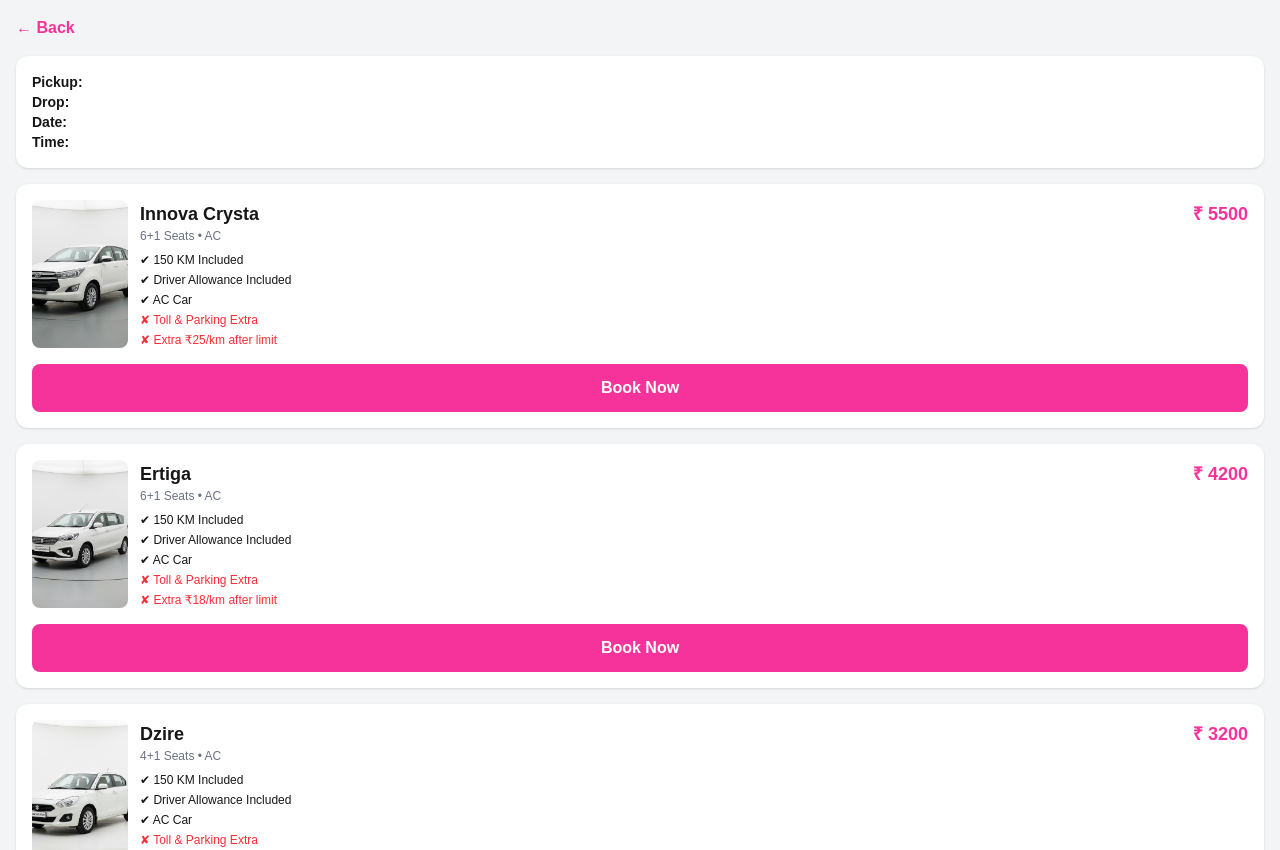
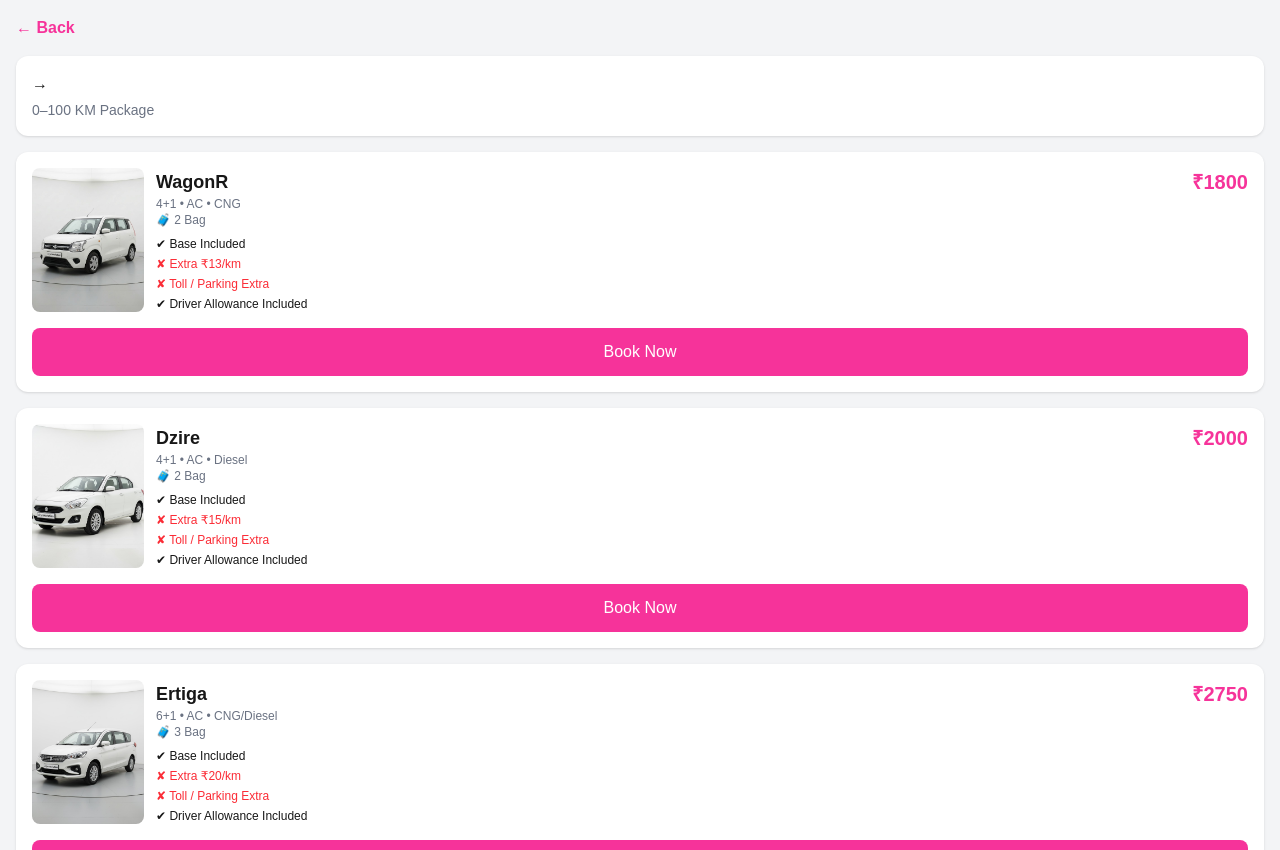
Before and after one commit to citycarsolution/city-cab, a Next.js app: page /results in a window 1280 px wide. Shown: the top 850 px of the page. Built offline with nearby package versions, Linux system fonts and the light colour scheme.

Commit message:
map ui + pricing system added

```diff
--- a/app/components/Header.tsx
+++ b/app/components/Header.tsx
@@ -6,7 +6,7 @@
       <div className="max-w-6xl mx-auto px-4 flex justify-between items-center h-14">
 
         <h1 className="font-bold text-lg text-pink-500">
-          CityCab
+          CityCabSolution
         </h1>
 
         <div className="flex gap-3">
--- a/app/components/Hero.tsx
+++ b/app/components/Hero.tsx
@@ -2,156 +2,200 @@
 
 import { useEffect, useState } from "react";
 import { useRouter } from "next/navigation";
+import dynamic from "next/dynamic";
+
+const MapView = dynamic(() => import("./MapView"), { ssr: false });
+
+type Mode = "rent" | "oneway" | "airport";
 
 export default function Hero() {
   const router = useRouter();
 
-  const services = [
-    {
-      title: "Mumbai to Pune OneWay Cab",
-      car: "Innova Crysta",
-      price: "₹5500",
-      bg: "/pune.png",
-      type: "oneway",
-    },
-    {
-      title: "Mumbai Airport Drop",
-      car: "Innova Crysta",
-      price: "₹2300",
-      bg: "/airport.png",
-      type: "airport",
-    },
-  ];
-
-  const [index, setIndex] = useState(0);
-  const [pickup, setPickup] = useState("");
+  const [mode, setMode] = useState<Mode>("oneway");
+  const [pickup, setPickup] = useState("Detecting location...");
   const [drop, setDrop] = useState("");
+  const [pkg, setPkg] = useState("8hr/80km");
   const [date, setDate] = useState("");
   const [time, setTime] = useState("");
+  const [loading, setLoading] = useState(false);
 
-  // AUTO SLIDE
+  const [fromCoords, setFromCoords] = useState<any>(null);
+  const [toCoords, setToCoords] = useState<any>(null);
+
+  // 🔥 AUTO LOCATION (GPS)
   useEffect(() => {
-    const interval = setInterval(() => {
-      setIndex((i) => (i + 1) % services.length);
-    }, 4000);
-    return () => clearInterval(interval);
-  }, []);
+    navigator.geolocation.getCurrentPosition(
+      async (pos) => {
+        const lat = pos.coords.latitude;
+        const lon = pos.coords.longitude;
 
-  // AUTO DATE + TIME
-  useEffect(() => {
+        setFromCoords({ lat, lon });
+
+        // reverse geocode (address)
+        const res = await fetch(
+          `https://nominatim.openstreetmap.org/reverse?format=json&lat=${lat}&lon=${lon}`
+        );
+        const data = await res.json();
+
+        setPickup(data.display_name || "Current Location");
+      },
+      () => {
+        setPickup("Mumbai"); // fallback
+      }
+    );
+
     const now = new Date();
     now.setHours(now.getHours() + 1);
 
     setDate(now.toISOString().split("T")[0]);
     setTime(now.toTimeString().slice(0, 5));
-
-    setPickup("Mumbai, Maharashtra, India");
-    setDrop("Mumbai Airport T1 / T2");
   }, []);
 
-  // SWITCH DROP
+  // MODE CHANGE
   useEffect(() => {
-    if (services[index].type === "airport") {
-      setDrop("Mumbai Airport T1 / T2");
-    } else {
-      setDrop("Pune, Maharashtra, India");
+    if (mode === "airport") setDrop("Mumbai Airport");
+    if (mode === "oneway") setDrop("Pune");
+    if (mode === "rent") setDrop("");
+  }, [mode]);
+
+  // 📍 GET COORDS
+  const getCoords = async (place: string) => {
+    const res = await fetch(
+      `https://nominatim.openstreetmap.org/search?format=json&q=${encodeURIComponent(
+        place + ", India"
+      )}&limit=1`
+    );
+    const data = await res.json();
+
+    if (!data.length) return null;
+
+    return {
+      lat: parseFloat(data[0].lat),
+      lon: parseFloat(data[0].lon),
+    };
+  };
+
+  // 🚗 DISTANCE
+  const getDistance = async (from: any, to: any) => {
+    const res = await fetch(
+      `https://router.project-osrm.org/route/v1/driving/${from.lon},${from.lat};${to.lon},${to.lat}?overview=false`
+    );
+    const data = await res.json();
+    return data.routes[0].distance / 1000;
+  };
+
+  // 💰 FARE
+  const calculateFare = (km: number) => {
+    return Math.round(500 + km * 12);
+  };
+
+  const handleSearch = async () => {
+    setLoading(true);
+
+    try {
+      let from = fromCoords;
+
+      if (!from) {
+        from = await getCoords(pickup);
       }
-  }, [index]);
 
-  const handleSearch = () => {
+      let to = from;
+
+      if (mode !== "rent") {
+        to = await getCoords(drop);
+      }
+
+      if (!from || !to) {
+        alert("Location error");
+        setLoading(false);
+        return;
+      }
+
+      setFromCoords(from);
+      setToCoords(to);
+
+      const km = await getDistance(from, to);
+      const fare = calculateFare(km);
+
       router.push(
-      `/results?pickup=${pickup}&drop=${drop}&date=${date}&time=${time}`
+        `/results?mode=${mode}&pickup=${pickup}&drop=${drop}&km=${km.toFixed(
+          1
+        )}&fare=${fare}&date=${date}&time=${time}&pkg=${pkg}`
       );
+    } catch {
+      alert("Something went wrong");
+    }
+
+    setLoading(false);
   };
 
   return (
-    <section className="relative isolate h-[85vh] md:h-screen flex items-end md:items-center overflow-hidden">
+    <section className="min-h-screen flex items-center justify-center bg-black px-4">
+      <div className="bg-white p-5 rounded-xl w-full max-w-md">
 
-      {/* BACKGROUND */}
-      <div
-        className="absolute inset-0 bg-cover bg-center"
-        style={{ backgroundImage: `url(${services[index].bg})` }}
+        <h2 className="font-bold mb-3">Quick Booking</h2>
+
+        {/* MODE */}
+        <div className="flex gap-2 mb-3">
+          {["rent", "oneway", "airport"].map((m: any) => (
+            <button
+              key={m}
+              onClick={() => setMode(m)}
+              className={`flex-1 py-2 rounded ${
+                mode === m ? "bg-pink-500 text-white" : "border"
+              }`}
+            >
+              {m}
+            </button>
+          ))}
+        </div>
+
+        {/* PICKUP AUTO */}
+        <input
+          value={pickup}
+          readOnly
+          className="border w-full p-2 bg-gray-100"
         />
 
-      {/* DARK OVERLAY (SAFE) */}
-      <div className="absolute inset-0 bg-black/50 pointer-events-none" />
+        {/* DROP */}
+        {mode !== "rent" && (
+          <input
+            value={drop}
+            onChange={(e) => setDrop(e.target.value)}
+            className="border w-full p-2 mt-2"
+          />
+        )}
 
-      {/* CONTENT */}
-      <div className="relative z-10 w-full px-4 md:max-w-6xl mx-auto">
+        {/* PACKAGE */}
+        {mode === "rent" && (
+          <select
+            value={pkg}
+            onChange={(e) => setPkg(e.target.value)}
+            className="border w-full mt-2 p-2"
+          >
+            <option value="8hr/80km">8hr / 80km</option>
+            <option value="12hr/120km">12hr / 120km</option>
+          </select>
+        )}
 
-        {/* TEXT */}
-        <div className="text-white mb-4">
-
-          <h1 className="text-2xl md:text-5xl font-bold leading-tight">
-            {services[index].title}
-          </h1>
-
-          <p className="text-sm md:text-lg text-pink-400 font-semibold mt-1">
-            {services[index].car}
-          </p>
-
-          {/* PRICE FIX (NO BLUR) */}
-          <div className="mt-3 inline-block bg-black/40 px-4 py-2 rounded-lg">
-
-            <p className="text-xs text-gray-300">
-              Starting From
-            </p>
-
-            <p className="text-2xl md:text-4xl font-bold text-pink-400">
-              {services[index].price}
-            </p>
-
-          </div>
-
-        </div>
-
-        {/* FORM */}
-        <div className="bg-white rounded-xl p-4 shadow-xl w-full md:max-w-sm mt-4 md:mt-6">
-
-          <h2 className="font-semibold text-base mb-3">
-            Quick Booking
-          </h2>
-
-          <div className="flex gap-2 mb-3">
-            <button
-              onClick={() => setIndex(1)}
-              className={`flex-1 py-2 rounded ${
-                services[index].type === "airport"
-                  ? "bg-pink-500 text-white"
-                  : "border text-pink-500"
-              }`}
-            >
-              Airport
-            </button>
-
-            <button
-              onClick={() => setIndex(0)}
-              className={`flex-1 py-2 rounded ${
-                services[index].type === "oneway"
-                  ? "bg-pink-500 text-white"
-                  : "border text-pink-500"
-              }`}
-            >
-              Oneway
-            </button>
-          </div>
-
-          <input value={pickup} className="input" />
-          <input value={drop} className="input" />
-          <input type="date" value={date} className="input" />
-          <input type="time" value={time} className="input" />
+        <input type="date" value={date} onChange={(e)=>setDate(e.target.value)} className="border w-full mt-2 p-2" />
+        <input type="time" value={time} onChange={(e)=>setTime(e.target.value)} className="border w-full mt-2 p-2" />
 
         <button
           onClick={handleSearch}
-            className="w-full bg-pink-500 text-white py-3 rounded-lg mt-2"
+          className="w-full bg-pink-500 text-white p-3 mt-3"
         >
-            Check Fare
+          {loading ? "Calculating..." : "Check Fare"}
         </button>
 
+        {/* MAP */}
+        {fromCoords && toCoords && (
+          <div className="mt-4">
+            <MapView from={fromCoords} to={toCoords} />
           </div>
+        )}
 
       </div>
-
     </section>
   );
 }
--- /dev/null
+++ b/app/components/MapView.tsx
@@ -0,0 +1,43 @@
+"use client";
+
+import { MapContainer, TileLayer, Marker, Polyline } from "react-leaflet";
+import L from "leaflet";
+
+type Props = {
+  from: any;
+  to: any;
+};
+
+export default function MapView({ from, to }: Props) {
+  if (!from || !to) return null;
+
+  const center = [from.lat, from.lon];
+
+  return (
+    <MapContainer
+      center={center}
+      zoom={7}
+      style={{ height: "300px", width: "100%", borderRadius: "10px" }}
+    >
+      <TileLayer
+        attribution="&copy; OpenStreetMap"
+        url="https://{s}.tile.openstreetmap.org/{z}/{x}/{y}.png"
+      />
+
+      {/* Pickup Marker */}
+      <Marker position={[from.lat, from.lon]} />
+
+      {/* Drop Marker */}
+      <Marker position={[to.lat, to.lon]} />
+
+      {/* Route Line */}
+      <Polyline
+        positions={[
+          [from.lat, from.lon],
+          [to.lat, to.lon],
+        ]}
+        color="blue"
+      />
+    </MapContainer>
+  );
+}
--- a/app/results/ResultsClient.tsx
+++ b/app/results/ResultsClient.tsx
@@ -9,122 +9,140 @@
 
   const pickup = params.get("pickup") || "";
   const drop = params.get("drop") || "";
-  const date = params.get("date") || "";
-  const time = params.get("time") || "";
+  const mode = params.get("mode") || "oneway";
+  const pkg = params.get("pkg") || "8hr/80km";
+  const km = Number(params.get("km") || 100);
 
-  const isAirport = drop.toLowerCase().includes("airport");
+  const isAirport = mode === "airport";
+  const isRent = mode === "rent";
 
+  // 🔥 REAL BUSINESS PRICING
+  const pricing = {
+    oneway: {
+      baseKm: 100,
+      cars: {
+        WagonR: { price: 1800, extraKm: 13 },
+        Dzire: { price: 2000, extraKm: 15 },
+        Ertiga: { price: 2750, extraKm: 20 },
+        "Innova Crysta": { price: 4250, extraKm: 25 },
+      },
+    },
+
+    airport: {
+      cars: {
+        WagonR: { price: 650, extraKm: 13 },
+        Dzire: { price: 750, extraKm: 15 },
+        Ertiga: { price: 950, extraKm: 20 },
+        "Innova Crysta": { price: 2300, extraKm: 25 }, // 4hr/40km
+      },
+    },
+
+    rent: {
+      packages: {
+        "8hr/80km": {
+          WagonR: 2000,
+          Dzire: 2300,
+          Ertiga: 3000,
+          "Innova Crysta": 4000,
+        },
+        "12hr/120km": {
+          WagonR: 2500,
+          Dzire: 2900,
+          Ertiga: 3600,
+          "Innova Crysta": 4900,
+        },
+      },
+    },
+  };
+
+  // 🚗 CAR DATA
   const cars = [
-    {
-      name: "Innova Crysta",
-      price: isAirport ? 2300 : 5500,
-      extraKm: 25,
-      seats: "6+1",
-      img: "/crysta.jpg",
-      tag: "BEST",
-    },
-    {
-      name: "Ertiga",
-      price: isAirport ? 1800 : 4200,
-      extraKm: 18,
-      seats: "6+1",
-      img: "/ertiga.jpg",
-    },
-    {
-      name: "Dzire",
-      price: isAirport ? 1400 : 3200,
-      extraKm: 15,
-      seats: "4+1",
-      img: "/dzire.png",
-    },
+    { name: "WagonR", seats: "4+1", type: "CNG", luggage: "2 Bag", img: "/wagonr.jpg" },
+    { name: "Dzire", seats: "4+1", type: "Diesel", luggage: "2 Bag", img: "/dzire.png" },
+    { name: "Ertiga", seats: "6+1", type: "CNG/Diesel", luggage: "3 Bag", img: "/ertiga.jpg" },
+    { name: "Innova Crysta", seats: "6+1", type: "Diesel", luggage: "3 Bag", img: "/crysta.jpg" },
   ];
 
-  const [selectedCar, setSelectedCar] = useState<any>(null);
-  const [name, setName] = useState("");
-  const [phone, setPhone] = useState("");
-  const [address, setAddress] = useState("");
-
-  const handleBooking = () => {
-    if (!name || !phone || !address) {
-      alert("Fill all details");
-      return;
+  // 💰 PRICE FUNCTION
+  const getPrice = (carName: string) => {
+    if (isRent) {
+      return pricing.rent.packages[pkg][carName];
     }
 
-    const msg = `Booking Request
-Name: ${name}
-Phone: ${phone}
-Pickup: ${pickup}
-Drop: ${drop}
-Car: ${selectedCar.name}
-Price: ₹${selectedCar.price}`;
+    if (isAirport) {
+      return pricing.airport.cars[carName].price;
+    }
 
-    window.open(
-      `https://wa.me/919082552031?text=${encodeURIComponent(msg)}`
-    );
+    return pricing.oneway.cars[carName].price;
   };
 
+  const getExtraKm = (carName: string) => {
+    if (isAirport) return pricing.airport.cars[carName].extraKm;
+    return pricing.oneway.cars[carName].extraKm;
+  };
+
+  const [selectedCar, setSelectedCar] = useState<any>(null);
+
   return (
-    <main className="min-h-screen bg-gray-100 p-4 pb-24">
+    <main className="min-h-screen bg-gray-100 p-4">
 
-      {/* BACK */}
-      <button
-        onClick={() => router.back()}
-        className="text-pink-500 mb-4 font-semibold"
-      >
+      <button onClick={() => router.back()} className="text-pink-500 mb-4 font-semibold">
         ← Back
       </button>
 
-      {/* TRIP INFO */}
-      <div className="bg-white p-4 rounded-xl shadow mb-4 text-sm">
-        <p><b>Pickup:</b> {pickup}</p>
-        <p><b>Drop:</b> {drop}</p>
-        <p><b>Date:</b> {date}</p>
-        <p><b>Time:</b> {time}</p>
+      {/* TRIP */}
+      <div className="bg-white p-4 rounded-xl shadow mb-4">
+        <p className="font-semibold">{pickup}</p>
+        <p>→ {drop}</p>
+
+        <p className="text-sm text-gray-500 mt-1">
+          {isRent && pkg}
+          {isAirport && "Airport Transfer"}
+          {!isRent && !isAirport && "0–100 KM Package"}
+        </p>
       </div>
 
-      {/* CAR LIST */}
+      {/* CAR CARDS */}
       {cars.map((car, i) => (
-        <div key={i} className="bg-white p-4 rounded-xl shadow mb-4">
+        <div key={i} className="bg-white rounded-xl shadow mb-4 p-4">
 
           <div className="flex gap-3">
 
-            <img
-              src={car.img}
-              className="w-24 h-16 object-cover rounded-lg"
-            />
+            <img src={car.img} className="w-28 h-20 rounded-lg object-cover" />
 
             <div className="flex-1">
 
-              <div className="flex justify-between items-center">
+              <div className="flex justify-between">
                 <h3 className="font-bold text-lg">{car.name}</h3>
-
-                <span className="text-pink-500 font-bold text-lg">
-                  ₹ {car.price}
+                <span className="text-pink-500 text-xl font-bold">
+                  ₹{getPrice(car.name)}
                 </span>
               </div>
 
-              <p className="text-xs text-gray-500 mb-1">
-                {car.seats} Seats • AC
+              <p className="text-xs text-gray-500">
+                {car.seats} • AC • {car.type}
               </p>
 
-              {/* CONDITIONS */}
-              <div className="text-xs space-y-1 mt-2">
+              <p className="text-xs text-gray-500">
+                🧳 {car.luggage}
+              </p>
 
-                {isAirport ? (
+              {/* RULES */}
+              <div className="text-xs mt-2 space-y-1">
+
+                {!isRent && (
                   <>
-                    <p>✔ 4 Hours / 40 KM Included</p>
+                    <p>✔ Base Included</p>
+                    <p className="text-red-500">✘ Extra ₹{getExtraKm(car.name)}/km</p>
+                    <p className="text-red-500">✘ Toll / Parking Extra</p>
                     <p>✔ Driver Allowance Included</p>
-                    <p>✔ AC Car</p>
-                    <p className="text-red-500">✘ Toll & Parking Extra</p>
-                    <p className="text-red-500">✘ Extra ₹{car.extraKm}/km after limit</p>
                   </>
-                ) : (
+                )}
+
+                {isRent && (
                   <>
-                    <p>✔ 150 KM Included</p>
-                    <p>✔ Driver Allowance Included</p>
-                    <p>✔ AC Car</p>
-                    <p className="text-red-500">✘ Toll & Parking Extra</p>
-                    <p className="text-red-500">✘ Extra ₹{car.extraKm}/km after limit</p>
+                    <p>✔ {pkg} Included</p>
+                    <p className="text-red-500">✘ Extra ₹{getExtraKm(car.name)}/km</p>
                   </>
                 )}
 
@@ -134,10 +152,9 @@
 
           </div>
 
-          {/* BUTTON */}
           <button
             onClick={() => setSelectedCar(car)}
-            className="w-full mt-4 bg-pink-500 text-white py-3 rounded-lg font-semibold"
+            className="w-full mt-4 bg-pink-500 text-white py-3 rounded-lg"
           >
             Book Now
           </button>
@@ -145,53 +162,6 @@
         </div>
       ))}
 
-      {/* BOOKING MODAL */}
-      {selectedCar && (
-        <div className="fixed inset-0 bg-black/60 flex items-end md:items-center justify-center z-50">
-
-          <div className="bg-white w-full md:max-w-sm p-5 rounded-t-xl md:rounded-xl">
-
-            <h3 className="font-bold text-lg mb-3">
-              Book {selectedCar.name}
-            </h3>
-
-            <input
-              placeholder="Your Name"
-              onChange={(e) => setName(e.target.value)}
-              className="w-full mb-2 p-3 border rounded-lg"
-            />
-
-            <input
-              placeholder="Phone Number"
-              onChange={(e) => setPhone(e.target.value)}
-              className="w-full mb-2 p-3 border rounded-lg"
-            />
-
-            <textarea
-              placeholder="Pickup Address"
-              onChange={(e) => setAddress(e.target.value)}
-              className="w-full mb-3 p-3 border rounded-lg"
-            />
-
-            <button
-              onClick={handleBooking}
-              className="w-full bg-pink-500 text-white py-3 rounded-lg font-semibold"
-            >
-              Confirm Booking
-            </button>
-
-            <button
-              onClick={() => setSelectedCar(null)}
-              className="w-full mt-2 text-gray-500"
-            >
-              Cancel
-            </button>
-
-          </div>
-
-        </div>
-      )}
-
     </main>
   );
 }
--- a/package.json
+++ b/package.json
@@ -9,9 +9,11 @@
     "lint": "eslint"
   },
   "dependencies": {
+    "leaflet": "^1.9.4",
     "next": "16.2.4",
     "react": "19.2.4",
-    "react-dom": "19.2.4"
+    "react-dom": "19.2.4",
+    "react-leaflet": "^5.0.0"
   },
   "devDependencies": {
     "@tailwindcss/postcss": "^4",
```
Also changed, not shown: public/wagonr.jpg (added), 1 other file (tests, documents, lock files or other folders). Lines whose indentation alone changed are shown as unchanged.
